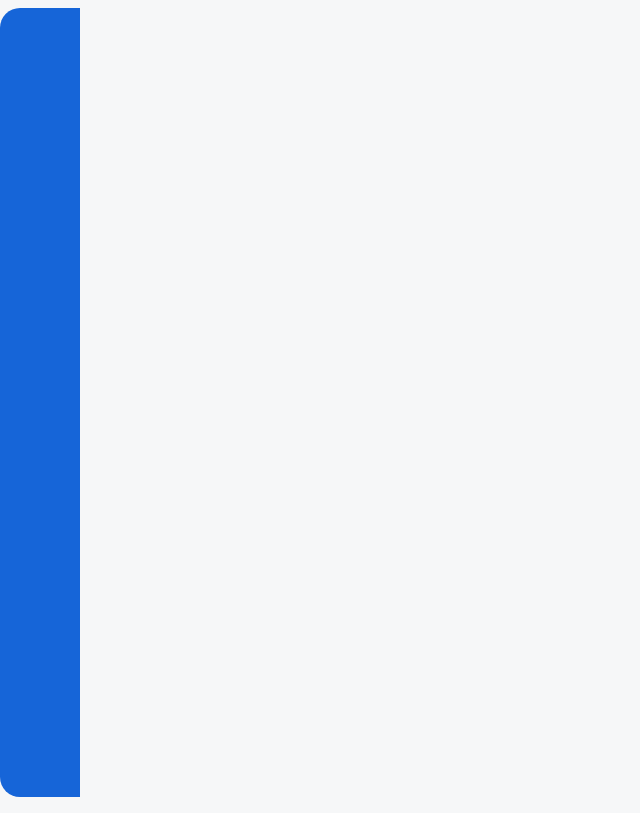
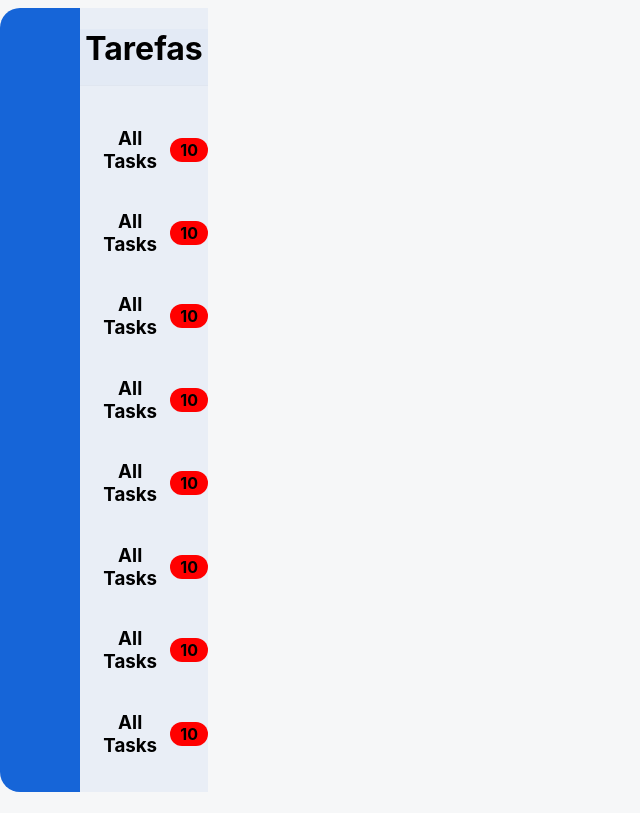
Before and after one commit to MrVtR/SenseData_Desafio_Todo_List, a React (Create React App) app: page / in a window 1280 px wide. Shown: the whole page, without its empty margins (0-640 px from the left). Built offline with nearby package versions, Linux system fonts and the light colour scheme.

Commit message:
Iniciado Menu de Tarefas e Contador de Tarefas

```diff
--- a/src/App.css
+++ b/src/App.css
@@ -2,4 +2,7 @@ html {
   background-color: #f6f7f8;
   height: 100%;
   text-align: center;
+  margin-top: 8px;
+  padding-bottom: 5px;
+  overflow: hidden;
 }
--- /dev/null
+++ b/src/components/ContadorTarefas/contadorTarefas.jsx
@@ -0,0 +1,13 @@
+import './contadorTarefas.scss';
+export default function ContadorTarefas(props) {
+  const { name, background, cont } = props;
+  console.log(background, name);
+  return (
+    <div className="contador">
+      <h3 className="name">{name}</h3>
+      <h4 className="cont" style={{ backgroundColor: background }}>
+        {cont}
+      </h4>
+    </div>
+  );
+}
--- /dev/null
+++ b/src/components/ContadorTarefas/contadorTarefas.scss
@@ -0,0 +1,13 @@
+.contador {
+  display: flex;
+  flex-direction: row;
+  justify-content: space-evenly;
+  align-items: center;
+  .name {
+    margin-left: 10px;
+  }
+  .cont {
+    border-radius: 50px;
+    padding: 2px 10px;
+  }
+}
--- a/src/components/Menu/menu.scss
+++ b/src/components/Menu/menu.scss
@@ -1,8 +1,6 @@
 .menuBar {
   background-color: #1665d8;
   height: 98vh;
-  margin-top: 8px;
-  padding-bottom: 5px;
   width: 80px;
   border-radius: 20px 0px 0 20px;
 }
--- /dev/null
+++ b/src/components/MenuTarefas/menuTarefas.jsx
@@ -0,0 +1,18 @@
+import './menuTarefas.scss';
+import { ContadorTarefas } from '../../services/export';
+function menuTarefas() {
+  return (
+    <div className="menuTarefas">
+      <h1 className="Header">Tarefas</h1>
+      <ContadorTarefas name="All Tasks" background="red" cont="10" />
+      <ContadorTarefas name="All Tasks" background="red" cont="10" />
+      <ContadorTarefas name="All Tasks" background="red" cont="10" />
+      <ContadorTarefas name="All Tasks" background="red" cont="10" />
+      <ContadorTarefas name="All Tasks" background="red" cont="10" />
+      <ContadorTarefas name="All Tasks" background="red" cont="10" />
+      <ContadorTarefas name="All Tasks" background="red" cont="10" />
+      <ContadorTarefas name="All Tasks" background="red" cont="10" />
+    </div>
+  );
+}
+export default menuTarefas;
--- /dev/null
+++ b/src/components/MenuTarefas/menuTarefas.scss
@@ -0,0 +1,9 @@
+.menuTarefas {
+  background-color: #e9eef6;
+  width: 10vw;
+  .Header {
+    background-color: #e3eaf5;
+    border-bottom: 1px solid #e0e6f0;
+    height: 7vh;
+  }
+}
--- a/src/pages/Home/Home.js
+++ b/src/pages/Home/Home.js
@@ -1,10 +1,11 @@
 import './Home.scss';
-import MenuBar from '../../components/Menu/menu';
+import { Menu, MenuTarefas } from '../../services/export';
 function Home() {
   console.log('Home');
   return (
     <div className="Home">
-      <MenuBar />
+      <Menu />
+      <MenuTarefas />
     </div>
   );
 }
```
